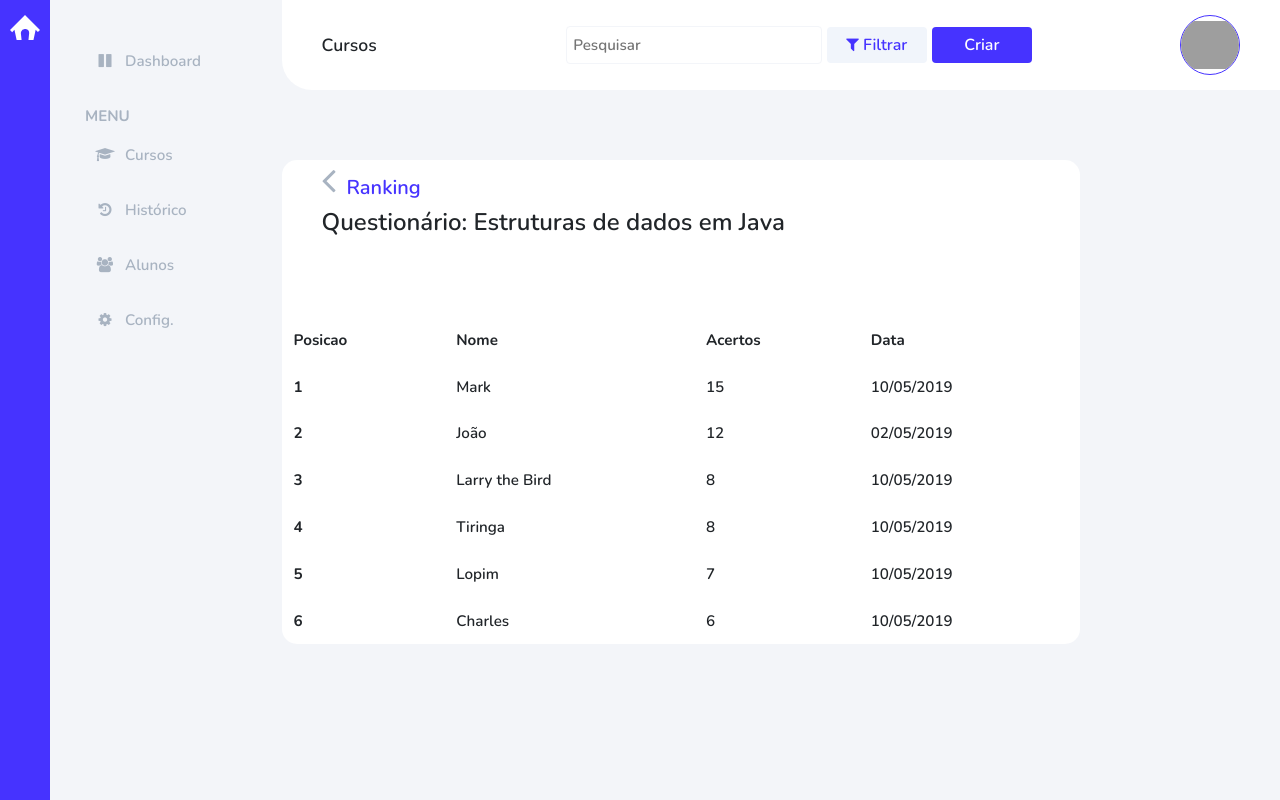
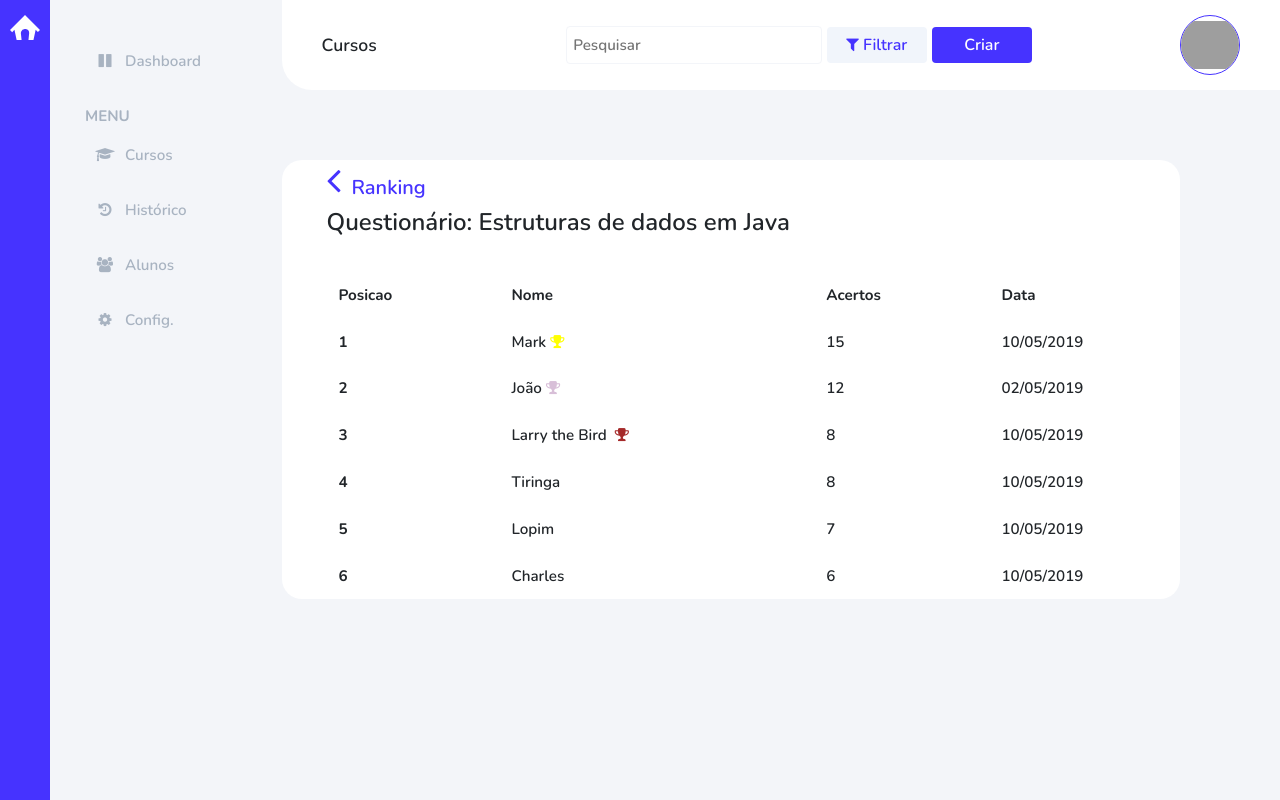
Before and after one commit to andrews-felipe/Usabilidade, an Angular app in the folder kahoot/: page /ranking in a window 1280 px wide. Built offline with nearby package versions, Linux system fonts and the light colour scheme; grey boxes are pictures that could not be loaded.

Commit message:
Add files via upload

```diff
--- a/kahoot/src/app/ranking/ranking.component.css
+++ b/kahoot/src/app/ranking/ranking.component.css
@@ -1,21 +1,31 @@
 
 .table {
-  margin: auto;
+  margin-left: 5%;
   color: #212529;
   margin-top: 5pc;
   width: 100%;
 }
 .ranking{
   background-color: white;
-  border-radius: 15px;
-  width: 80%;
+  border-radius: 20px;
+  width: 90%;
   margin-top: 10pc;
 }
 
 .text{
   color:#4633FF !important;
 }
-.titles{
+#titles{
   margin-left: 5%;
-  margin-top: 5pc;
+  margin-top: 5%;
+  margin-bottom: -5%;
 }
+#ouro{
+  color: yellow;
+}
+#prata{
+  color: thistle;
+}
+#bronze{
+  color: brown;
+}
--- a/kahoot/src/app/ranking/ranking.component.html
+++ b/kahoot/src/app/ranking/ranking.component.html
@@ -1,6 +1,6 @@
   <div class="ranking">
-   <div class="titles">
-      <h5 class="text"><a routerLink="/painel-gestor"><i class="fa fa-angle-left fa-2x" aria-hidden="true"></i></a>&nbsp;&nbsp;Ranking</h5>
+   <div id="titles">
+      <h5 class="text"><a class="text" routerLink="/painel-gestor"><i class="fa fa-angle-left fa-2x" aria-hidden="true"></i></a>&nbsp;&nbsp;Ranking</h5>
       <h4>Questionário: Estruturas de dados em Java</h4>
     </div>
     <table class="table table-borderless">
@@ -15,19 +15,20 @@
       <tbody>
         <tr>
           <th scope="row">1</th>
-          <td>Mark</td>
+          <td>Mark&nbsp;<i class="fa fa-trophy" aria-hidden="true" id="ouro"></i></td>
           <td>15</td>
           <td>10/05/2019</td>
         </tr>
         <tr>
           <th scope="row">2</th>
-          <td>João</td>
+          <td>João&nbsp;<i class="fa fa-trophy" id="prata"></i></td>
           <td>12</td>
           <td>02/05/2019</td>
         </tr>
         <tr>
           <th scope="row">3</th>
-          <td>Larry the Bird</td>
+          <td>Larry the Bird&nbsp;
+          <a class="bronze"><i class="fa fa-trophy" id="bronze"></i></a></td>
           <td>8</td>
           <td>10/05/2019</td>
         </tr>
```
